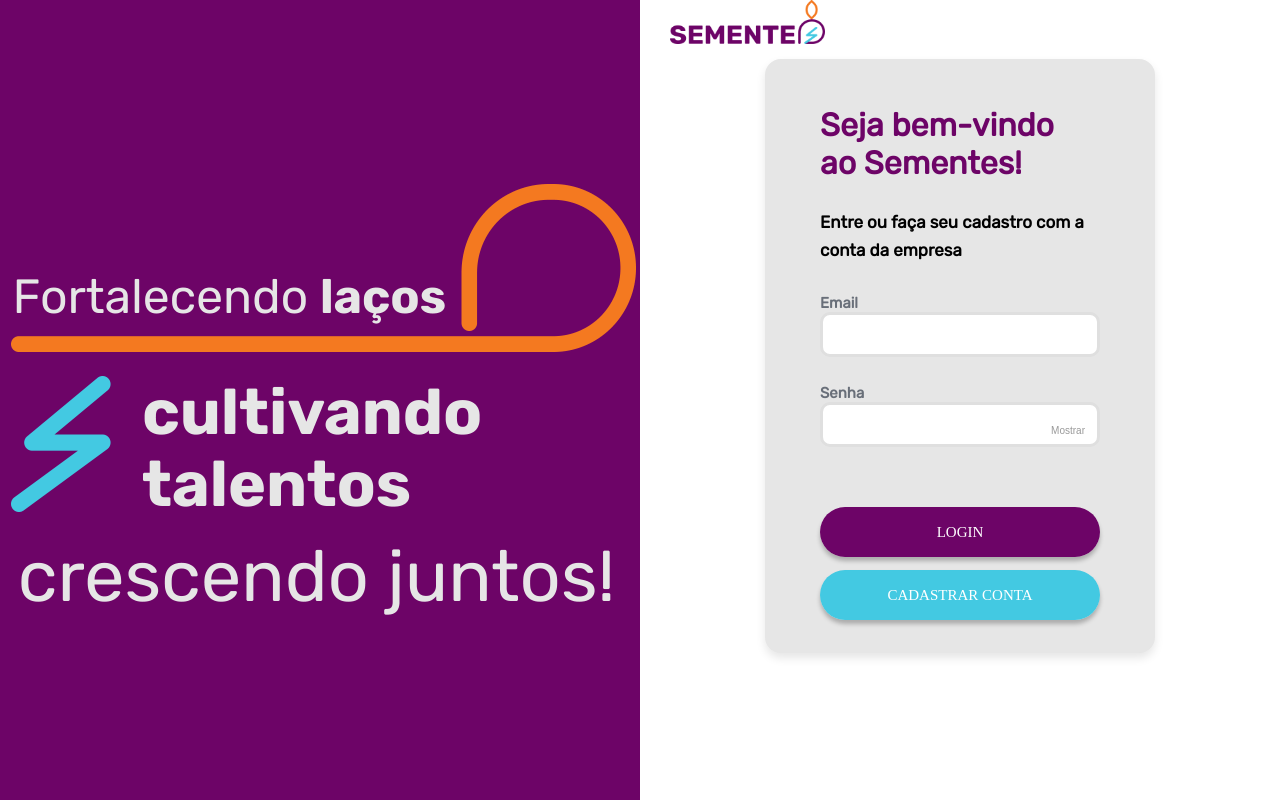
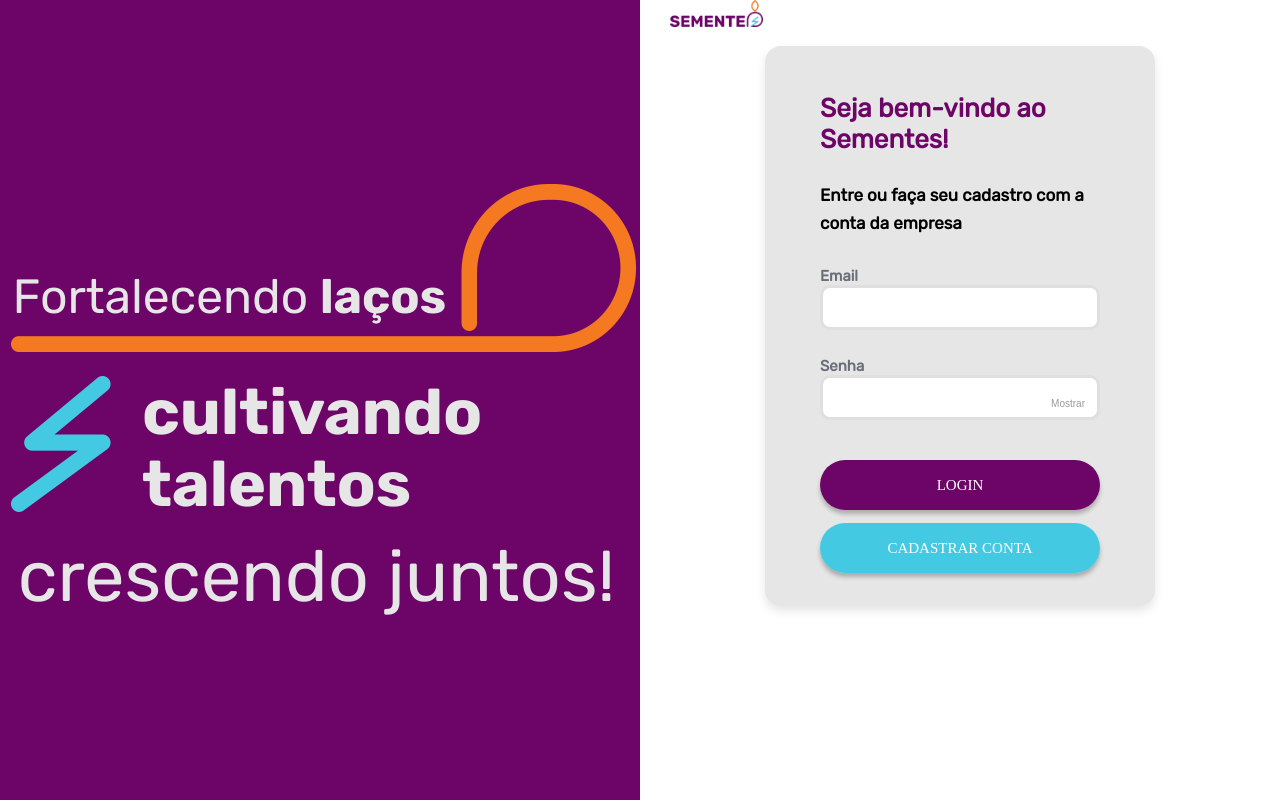
Before and after one commit to LeandroNani/FrontEnd-Sementes, a React (Vite) app in the folder FrontEnd/FrontEnd-TechChampions/: page / in a window 1280 px wide. Built offline with nearby package versions, Linux system fonts and the light colour scheme; a web font is replaced by a local one.

Commit message:
update login

```diff
--- a/FrontEnd/FrontEnd-TechChampions/src/Pages/login.jsx
+++ b/FrontEnd/FrontEnd-TechChampions/src/Pages/login.jsx
@@ -119,19 +119,6 @@
                   <span className="focus-input100" data-placeholder="Password"></span>
                 </div>
 
-                <div className="checkbox-wrapper-29">
-                  <label htmlFor="keepConnected" className="checkbox">
-                    <input
-                      className="checkbox__input"
-                      type="checkbox"
-                      id="keepConnected"
-                      checked={keepConnected}
-                      onChange={(e) => setKeepConnected(e.target.checked)}
-                    />
-
-                  </label>
-                </div>
-
                 <div className="container-login100-form-btn">
                   <div className="wrap-login100-form-btn">
                     <div className="login100-form-bgbtn"></div>
--- a/FrontEnd/FrontEnd-TechChampions/src/Utils/css/login.css
+++ b/FrontEnd/FrontEnd-TechChampions/src/Utils/css/login.css
@@ -47,19 +47,12 @@
 }
 
 #logo {
-  width: 155px;
-height: 44px;
+  width: 93px;
+height: 26,4px;
 flex-shrink: 0;
 }
 
-.logoTitulo {
-  display: flex;
-  color: #000;
-  font-family: Poppins;
-  font-weight: 1000;
-  line-height: normal;
-  letter-spacing: 0.6px;
-}
+
 
 #fim {
   border: 0px;
@@ -101,7 +94,7 @@
   width: 267px;
   color: #6D0467;
   font-family: Rubik;
-  font-size: 32px;
+  font-size: 26px;
   font-style: normal;
   font-weight: 1000;
   line-height: normal;
```
